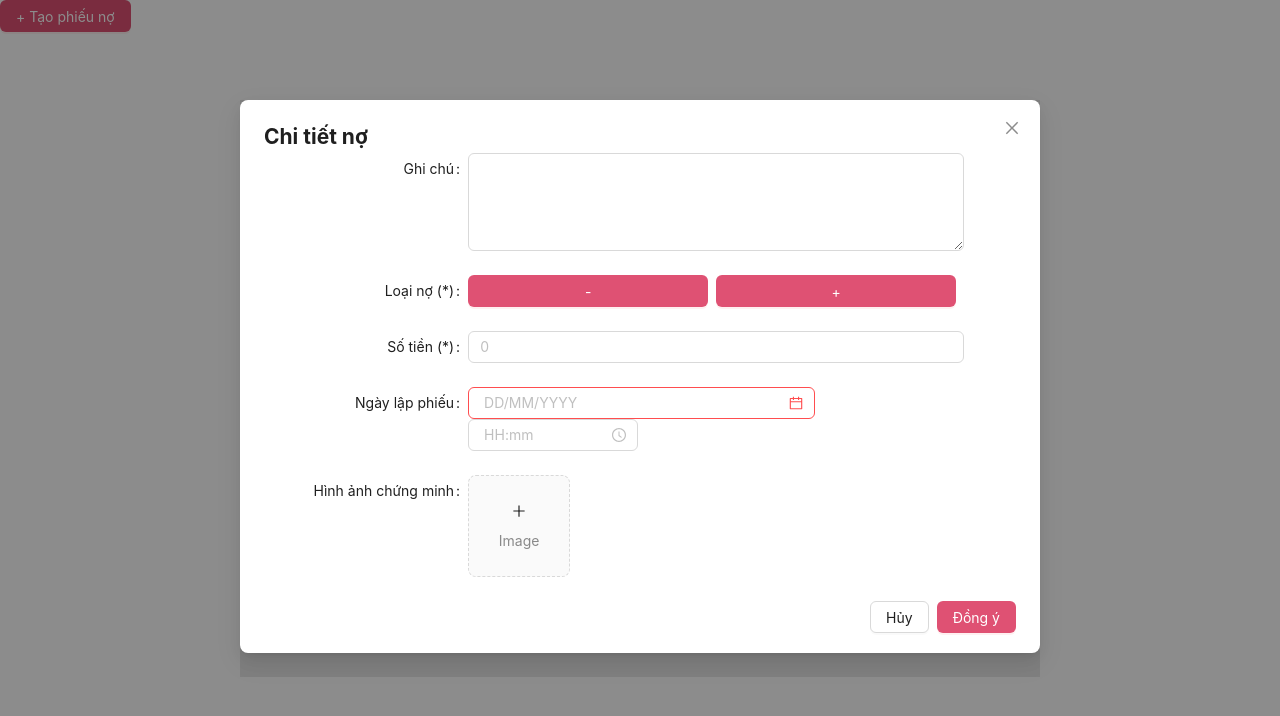
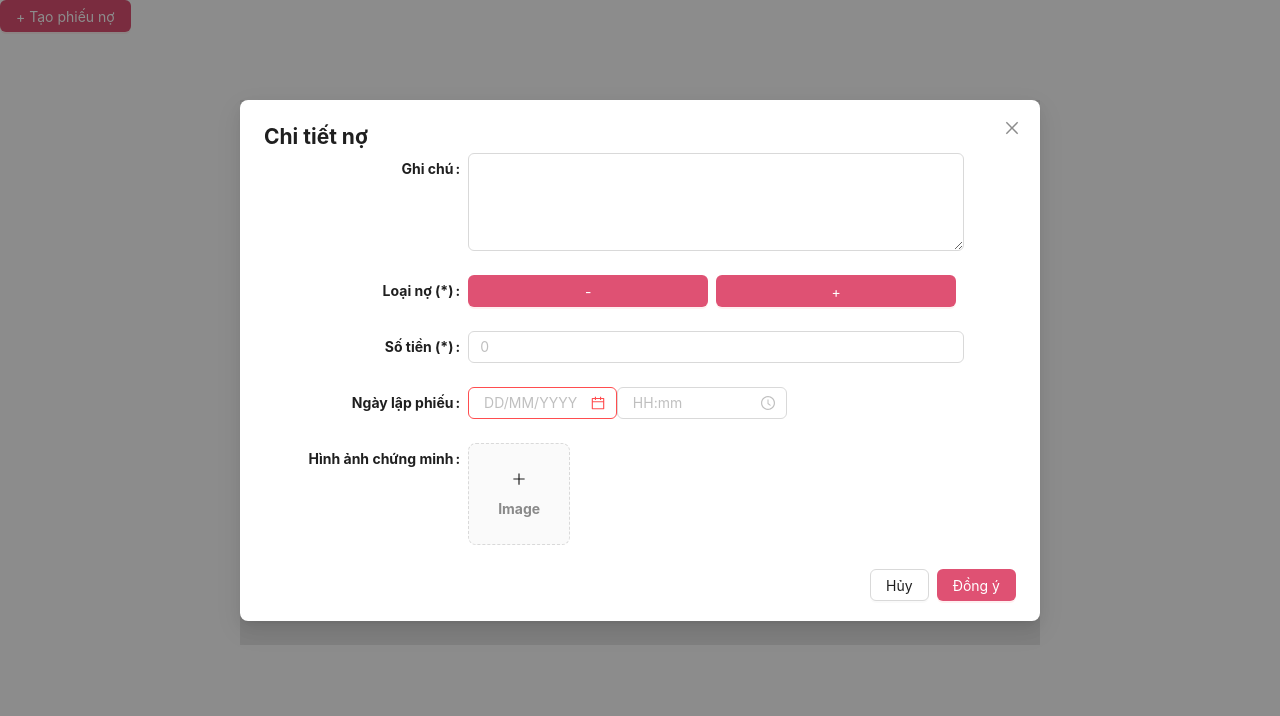
Before and after one commit to longnvse/fcredit-frontend, a React (Create React App) app: page /debt-note-detail in a window 1280 px wide. Both pictures are taken after a click on the button "+ Tạo phiếu nợ". Shown: the top 716 px of the page. Built offline with nearby package versions, Linux system fonts and the light colour scheme.

Commit message:
debt-note-detail

```diff
--- a/src/pages/debt-note-detail.js
+++ b/src/pages/debt-note-detail.js
@@ -20,6 +20,7 @@ const DebtNoteDetail = () => {
   const handleCancel = () => {
     setIsModalOpen(false);
   };
+
   return (
     <>
       <Button type="primary" onClick={showModal}>
@@ -40,10 +41,10 @@ const DebtNoteDetail = () => {
        maxWidth: 700,
      }}>
 
-     <Form.Item label="Ghi chú">
+     <Form.Item label="Ghi chú" style={{fontWeight: '700'}}>
        <TextArea rows={4} />
      </Form.Item>
-     <Form.Item  label="Loại nợ (*)">
+     <Form.Item  label="Loại nợ (*)"  style={{fontWeight: '700'}}>
      <Space wrap>
      <Button type="primary"style={{
      width: '240px',
@@ -54,20 +55,20 @@ const DebtNoteDetail = () => {
      </Space>
    </Form.Item>
 
-   <Form.Item label="Số tiền (*)">
+   <Form.Item label="Số tiền (*)"  style={{fontWeight: '700'}}>
    <Input placeholder="0" />
      </Form.Item>
-     <Form.Item label="Ngày lập phiếu">
+     <Form.Item label="Ngày lập phiếu" style={{fontWeight: '700'}}>
       <DatePicker status="error"
    style={{
-     width: '70%',
+     width: '30%',
    }} placeholder=" DD/MM/YYYY "/>
    <Space wrap>
 
     <TimePicker use12Hours format="h:mm a" onChange={onChange} placeholder=" HH:mm "v />
   </Space>
      </Form.Item>
-     <Form.Item label="Hình ảnh chứng minh" valuePropName="fileList">
+     <Form.Item label="Hình ảnh chứng minh"  style={{fontWeight: '700'}} valuePropName="fileList">
        <Upload action="/upload.do" listType="picture-card">
          <div>
            <PlusOutlined />
```
